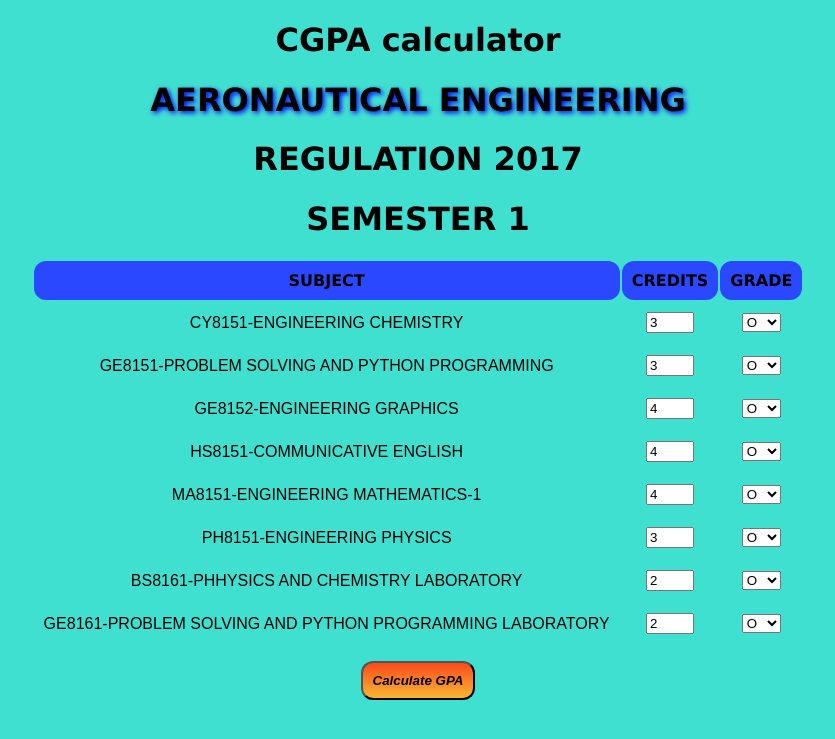
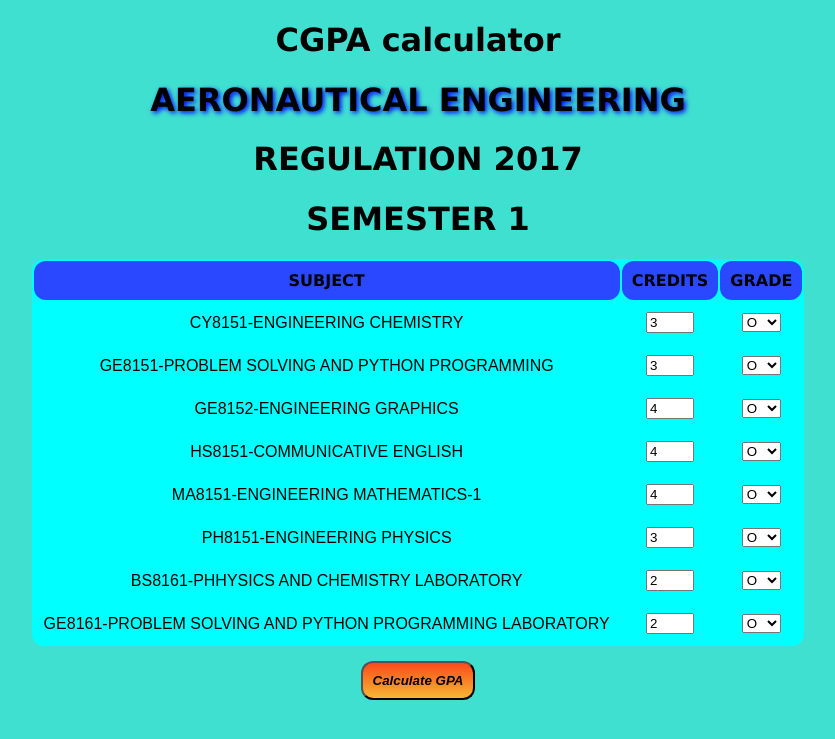
Before and after one commit to AjayRangarajan/getcgpa, a Flask app: a page that uses templates/aero_sem1.html in a window 1280 px wide. Shown: the top 739 px of the page, without its empty margins (230-1065 px from the left). Run offline with Flask 2, Linux system fonts and the light colour scheme.

Commit message:
added bg-color to the table

```diff
--- a/static/style.css
+++ b/static/style.css
@@ -135,7 +135,6 @@ table{
     margin: 0 auto;
     table-layout: fixed;
     border-radius: 12px;
-    background-color: turquoise;
 }
 
 table tr td{
@@ -173,6 +172,10 @@ table tr td input[type='text']{
 
 .calculate-cgpa-btn:hover{
     box-shadow: 0 8px 16px 0;
+}
+
+.body-table-container table{
+    background-color: cyan;
 }
 
 /*
```
